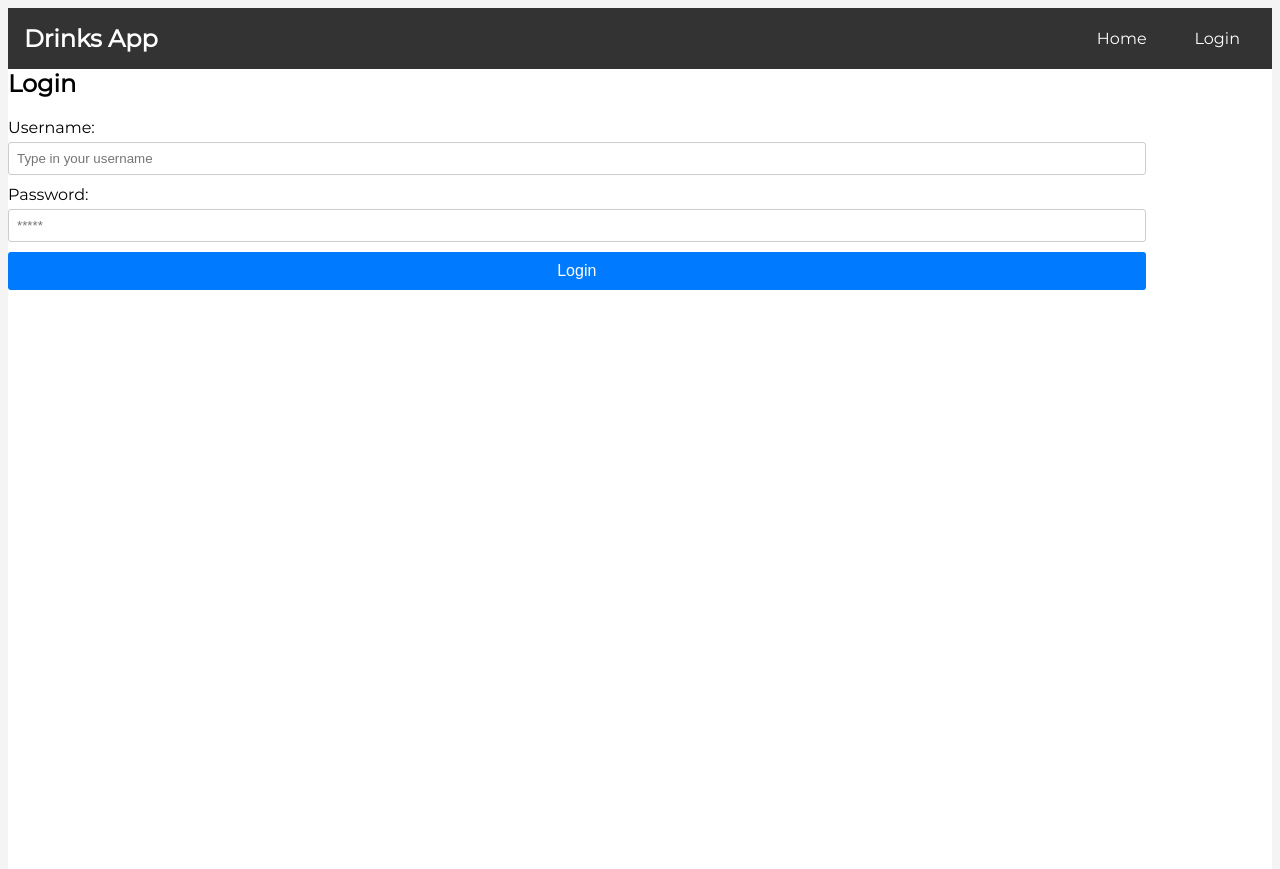
After one commit to dyrel78/COSC_349_ASGN_1, a PHP site: page /admin/upload-page.php in a window 1280 px wide. The commit adds this page. Run offline with PHP 8.4, Linux system fonts and the light colour scheme.

Commit message:
starting web design on the admin page

```diff
--- a/www/admin/admin-page.php
+++ b/www/admin/admin-page.php
@@ -17,14 +17,14 @@
 </head>
 
 <body>
-    <h1>Database Test Page</h1>
+    <h1>Database Test Page TESTING</h1>
 
     <p>Showing contents of Drinks table:</p>
 
     <table border="1">
         <tr>
             <th>Name of Drink</th>
-            <th>Likes</th>
+            <th>Likes TESTING</th>
         </tr>
 
         <?php
@@ -64,6 +64,7 @@
 
             if ($stmt->rowCount() > 0) {
                 echo "<h2>Drinks to Consider Removing or Improving:</h2>";
+                echo "<h3>Drinks with a rating below $threshold:</h3>";
                 echo "<table border='1'><tr><th>Name of Drink</th><th>Rating</th></tr>";
                 while ($row = $stmt->fetch()) {
                     echo "<tr>";
--- /dev/null
+++ b/www/admin/css/navbar.css
@@ -0,0 +1,53 @@
+/* Navbar.css */
+
+.navbar,.footer{
+    background-color: #333;
+    padding: 1rem;
+    display: flex;
+    justify-content: space-between;
+    align-items: center;
+    /* width: 100%; */
+
+  }
+
+.footer {
+
+    bottom: 0;
+    /* width: 100%; */
+  }
+.footer >p {
+  color: #fff;
+  font-size: 1rem;
+  font-weight: bold;
+
+}
+
+  .navbar-logo {
+    color: #fff;
+    font-size: 1.5rem;
+    font-weight: bold;
+  }
+
+  .navbar-links {
+    list-style-type: none;
+    margin: 0;
+    padding: 0;
+    display: flex;
+    gap: 1rem;
+  }
+
+  .navbar-links li {
+    display: inline;
+  }
+
+  .navbar-links a {
+    color: #fff;
+    text-decoration: none;
+    padding: 0.5rem 1rem;
+    transition: background-color 0.3s;
+  }
+
+  .navbar-links a:hover {
+    background-color: #555;
+    border-radius: 4px;
+  }
--- /dev/null
+++ b/www/admin/css/style.css
@@ -0,0 +1,127 @@
+@font-face {
+    font-family: "montserrat";
+    src: url(Montserrat-Regular.woff2);
+}
+
+body {
+    /* font-family: Arial, sans-serif; */
+    font-family: "montserrat";
+    background-color: #f4f4f4;
+    /* display: flex; */
+    /* justify-content: center;
+    align-items: center;
+    height: 100vh; */
+}
+
+
+
+.container {
+    background-color: #fff;
+    /* padding: 20px; */
+    /* border-radius: 5px;
+    box-shadow: 0 0 10px #0000001a; */
+    height: 100vh;
+    /* width: 300px; */
+
+}
+.container h2 {
+    margin: 0 0 20px;
+}
+.container label {
+    display: block;
+    margin-bottom: 5px;
+}
+.container input
+{
+    width: 90%;
+    padding: 8px;
+    margin-bottom: 10px;
+    border: 1px solid #ccc;
+    border-radius: 3px;
+}
+.container select
+{
+    width: 90%;
+    padding: 8px;
+    margin-bottom: 10px;
+    border: 1px solid #ccc;
+    border-radius: 3px;
+}
+.container input[type="submit"] {
+    width: 90%;
+    padding: 10px;
+    border: none;
+    border-radius: 3px;
+    background-color: #007bff;
+    color: #fff;
+    font-size: 16px;
+    cursor: pointer;
+}
+.container input[type="submit"]:hover {
+    background-color: #0056b3;
+}
+.error-message, .success-message {
+    color: red;
+    font-weight: bold;
+    text-align: center;
+}
+.success-message {
+    color: green;
+}
+
+
+.login-container{
+    align-items: center;
+    align-content: center;
+}
+.login-container h2 {
+    margin: 0 0 20px;
+    margin-top: 20px;
+}
+.login-container label {
+    display: block;
+    margin-bottom: 5px;
+}
+.login-container input
+{
+    width: 100%;
+    padding: 8px;
+    margin-bottom: 10px;
+    border: 1px solid #ccc;
+    border-radius: 3px;
+}
+.login-container select
+{
+    width: 100%;
+    padding: 8px;
+    margin-bottom: 10px;
+    border: 1px solid #ccc;
+    border-radius: 3px;
+}
+.login-container input[type="submit"] {
+    width: 100%;
+    padding: 10px;
+    border: none;
+    border-radius: 3px;
+    background-color: #007bff;
+    color: #fff;
+    font-size: 16px;
+    cursor: pointer;
+}
+.login-container input[type="submit"]:hover {
+    background-color: #0056b3;
+}
+.error-message, .success-message {
+    color: red;
+    font-weight: bold;
+    text-align: center;
+}
+.success-message {
+    color: green;
+}
+
+/*
+  .card-header {
+    display: flex;
+    justify-content: flex-end;
+  } */
--- /dev/null
+++ b/www/admin/upload-page.php
@@ -0,0 +1,81 @@
+<!DOCTYPE HTML PUBLIC "-//IETF//DTD HTML//EN">
+<html>
+
+<head>
+    <title>Upload Drinks Page</title>
+
+    <style>
+        <?php include 'css/style.css'; ?><?php include 'css/navbar.css'; ?>@font-face {
+            font-family: "montserrat";
+            src: url(css/Montserrat-Regular.woff2);
+        }
+
+        body {
+            font-family: 'montserrat', sans-serif;
+        }
+    </style>
+
+</head>
+
+
+
+<?php
+// Start a session to track login status
+session_start();
+
+// Display any error message
+// if (isset($error_message)) {
+//     echo "<p class='error-message'>" . htmlspecialchars($error_message) . "</p>";
+// }
+
+// Database connection parameters
+$db_host = '192.168.2.12';
+$db_name = 'drinksDB';
+$db_user = 'root';
+$db_passwd = 'root_password';
+
+$pdo_dsn = "mysql:host=$db_host;dbname=$db_name";
+
+// Connect to the database
+$pdo = new PDO($pdo_dsn, $db_user, $db_passwd);
+$pdo->setAttribute(PDO::ATTR_ERRMODE, PDO::ERRMODE_EXCEPTION);
+
+// Check if the form has been submitted
+// if ($_SERVER['REQUEST_METHOD'] === 'POST') {
+    // Retrieve username and password from form
+?>
+
+
+
+<body>
+    <div class="container">
+        <div class="navbar">
+            <div class="navbar-logo">Drinks App</div>
+            <ul class="navbar-links">
+                <li><a href="index.php">Home</a></li>
+                <li><a href="login.php">Login</a></li>
+            </ul>
+        </div>
+
+        <div class = "container">
+            <h2>Login</h2>
+            <form class ="form" action="login.php" method="post">
+                <label for="username">Username:</label>
+                <input type="text" id="username" name="username" placeholder="Type in your username" required>
+
+                <label for="password">Password:</label>
+                <input type="password" id="password" name="password" placeholder="*****" required>
+
+                <input type="submit" value="Login">
+            </form>
+
+
+        </div>
+
+
+            </div>
+
+
+</body>
+
+</html>
```
Also changed, not shown: www/admin/css/vote-page.css (added, +78 -0 lines), www/admin/css/Montserrat-Regular.woff2 (added).
